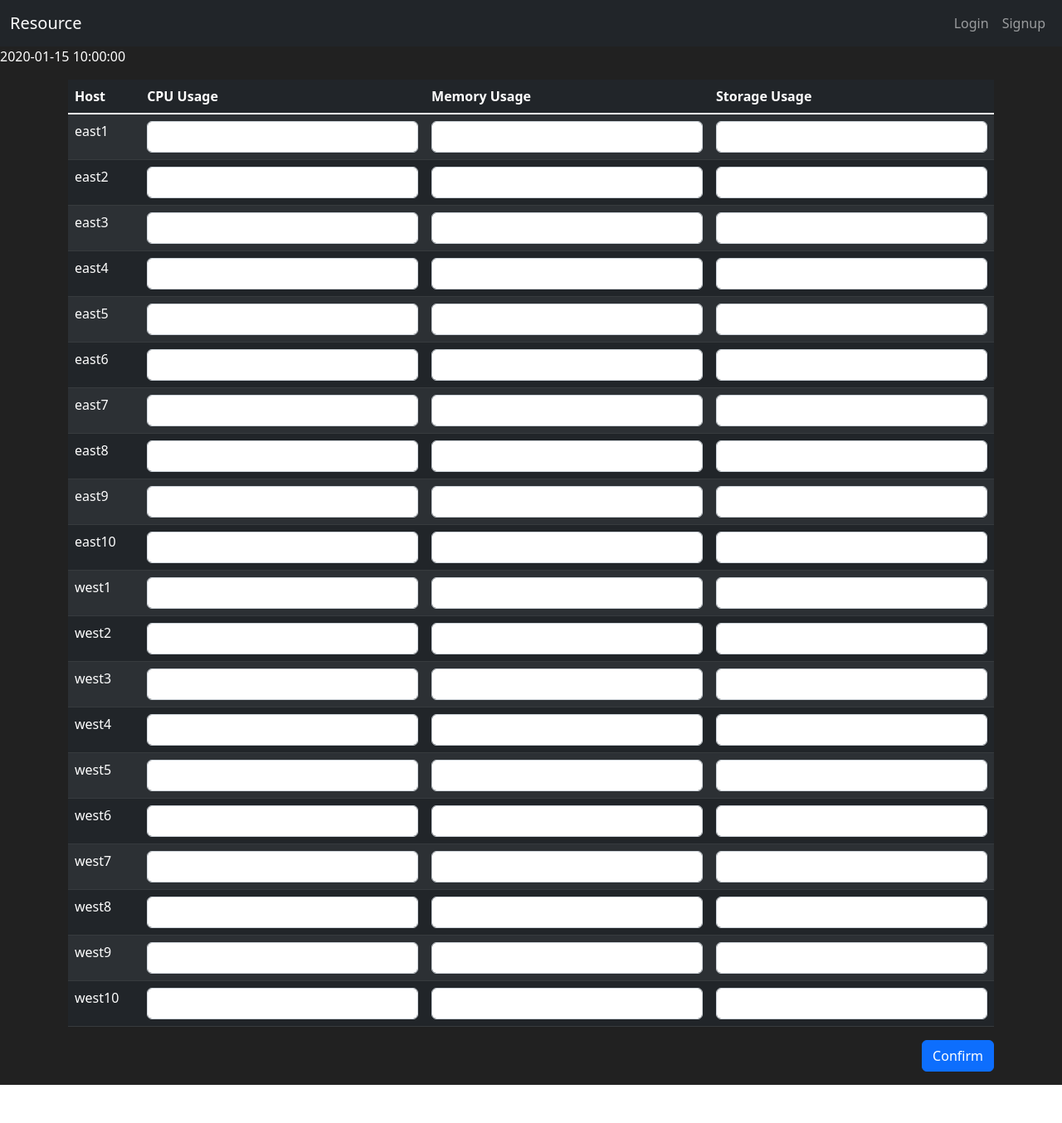
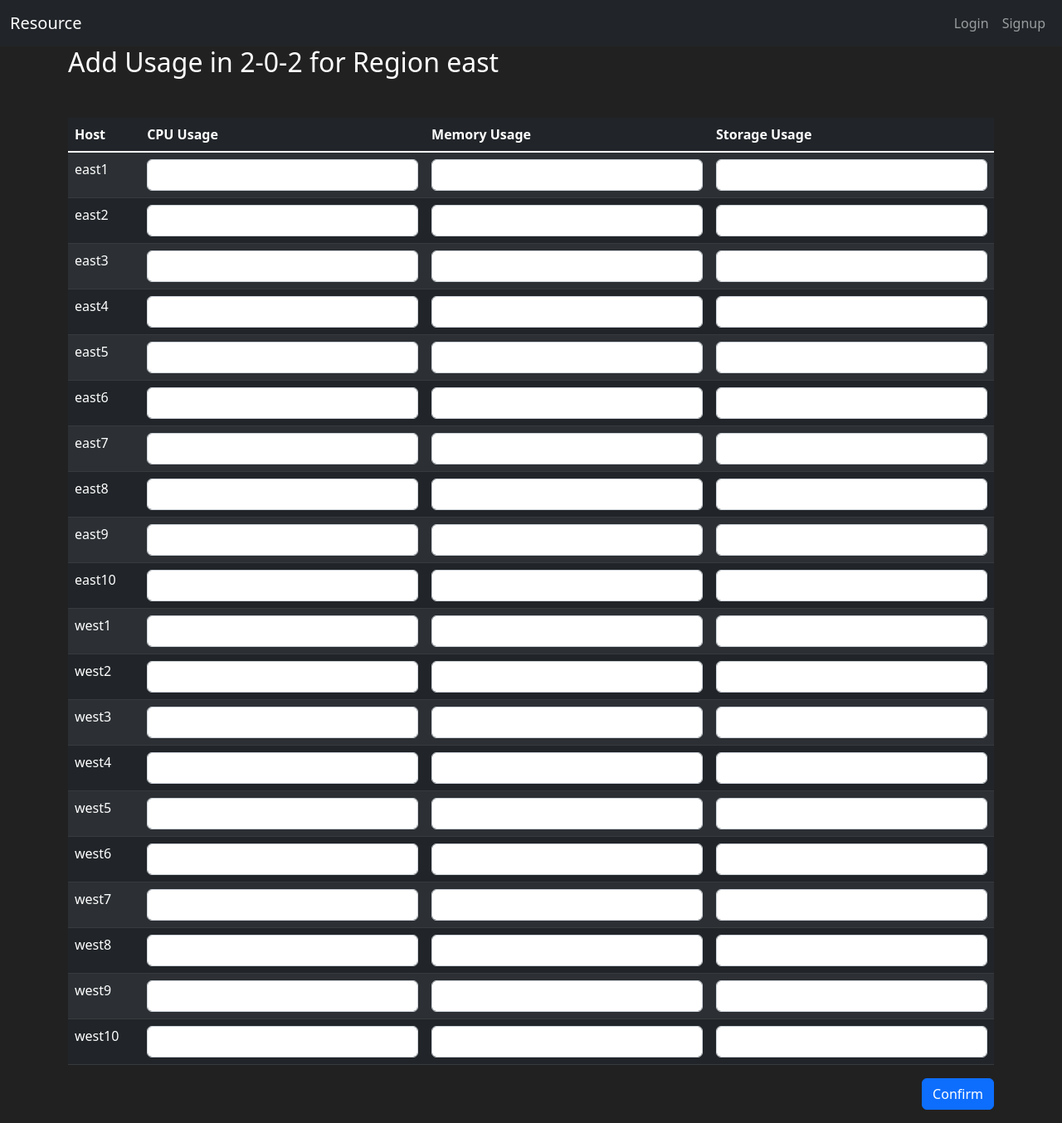
Before and after one commit to hong-per/flask_crypto, a Flask app: template resource/templates/usage/add_usage.html in a window 1280 px wide. Shown: the whole page at 83% size. Before the commit the page ends 1308 px from the top, so only its background shows below. Run offline with Flask 2, Linux system fonts and the light colour scheme; data comes from the database, SQL or seed files in the repository; the template is opened without the code that fills it: values that come from a table or form of the project are taken from there, most other values are stand-ins (such as "Sample title", 1, 10 or a date in 2020).

Commit message:
fix add usage page

```diff
--- a/resource/templates/usage/add_usage.html
+++ b/resource/templates/usage/add_usage.html
@@ -6,9 +6,11 @@ create server
 
 {% block content %}
 
-{{ record_date }}
-
 <div class="container">
+    <h2>
+        Add Usage in {{ date[0] }}-{{ date[1] }}-{{ date[2] }} for {{ region }}
+    </h2>
+    <br>
     <form method="post" class="my-3">
         {{ form.csrf_token }}
         {% include "form_errors.html" %}
@@ -22,20 +24,20 @@ create server
             </tr>
             </thead>
             <tbody class="table-group-divider">
-                {% for server in servers %}
+            {% for server in servers %}
             <tr>
                 <td>{{ server.host }}</td>
                 <td>
-                    <input type="integer" class="form-control" name="cpu" id="cpu">
+                    <input type="integer" class="form-control" name="cpu_usage" id="cpu_usage">
                 </td>
                 <td>
-                    <input type="integer" class="form-control" name="memory" id="memory">
+                    <input type="integer" class="form-control" name="memory_usage" id="memory_usage">
                 </td>
                 <td>
-                    <input type="integer" class="form-control" name="storage" id="storage">
+                    <input type="integer" class="form-control" name="storage_usage" id="storage_usage">
                 </td>
             </tr>
-                {% endfor %}
+            {% endfor %}
             </tbody>
         </table>
         <div class="d-grid gap-2 d-md-flex justify-content-md-end">
```
